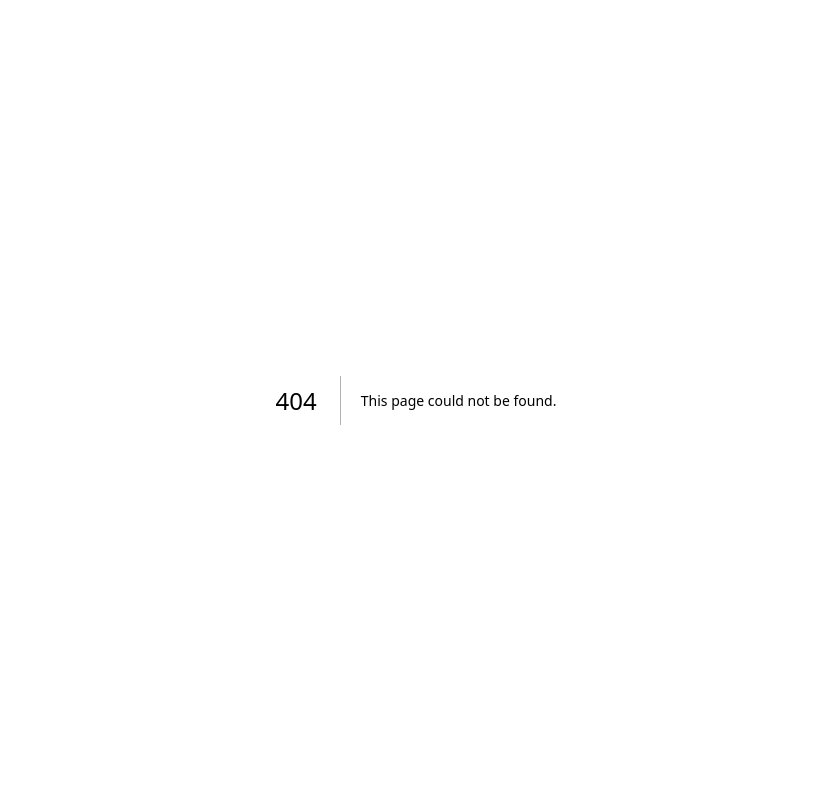
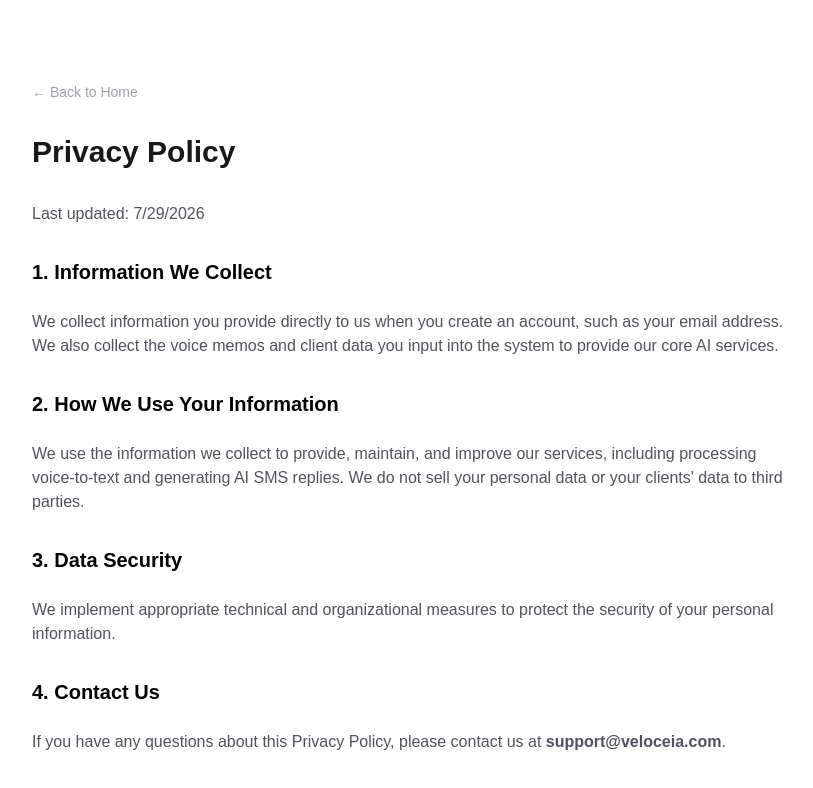
Before and after one commit to wdw1997/haird, a Next.js app: page /privacy in a window 1280 px wide. Before the commit this address had no page. Shown: the top 788 px of the page, without its empty margins (224-1037 px from the left). Built offline with nearby package versions, Linux system fonts and the light colour scheme.

Commit message:
Add Privacy Policy page component

```diff
--- /dev/null
+++ b/app/privacy/page.tsx
@@ -0,0 +1,27 @@
+import Link from 'next/link'
+
+export default function PrivacyPage() {
+  return (
+    <div className="min-h-screen bg-white text-zinc-900 py-20 px-6">
+      <div className="max-w-3xl mx-auto">
+        <Link href="/" className="text-sm font-medium text-zinc-400 hover:text-black mb-8 inline-block">← Back to Home</Link>
+        <h1 className="text-3xl font-bold mb-8">Privacy Policy</h1>
+        <div className="prose prose-zinc text-zinc-600 space-y-6">
+          <p>Last updated: {new Date().toLocaleDateString()}</p>
+
+          <h2 className="text-xl font-semibold text-black mt-8">1. Information We Collect</h2>
+          <p>We collect information you provide directly to us when you create an account, such as your email address. We also collect the voice memos and client data you input into the system to provide our core AI services.</p>
+
+          <h2 className="text-xl font-semibold text-black mt-8">2. How We Use Your Information</h2>
+          <p>We use the information we collect to provide, maintain, and improve our services, including processing voice-to-text and generating AI SMS replies. We do not sell your personal data or your clients' data to third parties.</p>
+
+          <h2 className="text-xl font-semibold text-black mt-8">3. Data Security</h2>
+          <p>We implement appropriate technical and organizational measures to protect the security of your personal information.</p>
+
+          <h2 className="text-xl font-semibold text-black mt-8">4. Contact Us</h2>
+          <p>If you have any questions about this Privacy Policy, please contact us at <strong>support@veloceia.com</strong>.</p>
+        </div>
+      </div>
+    </div>
+  )
+}
```
